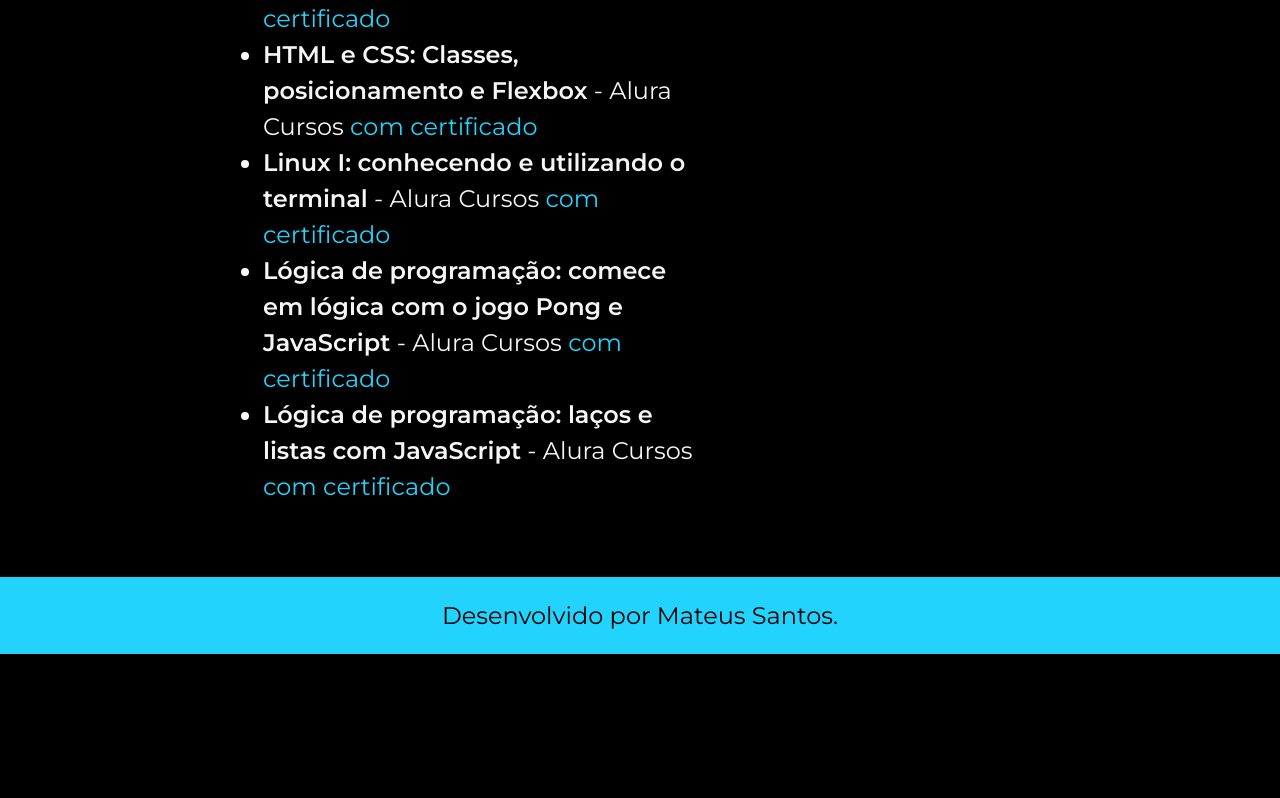
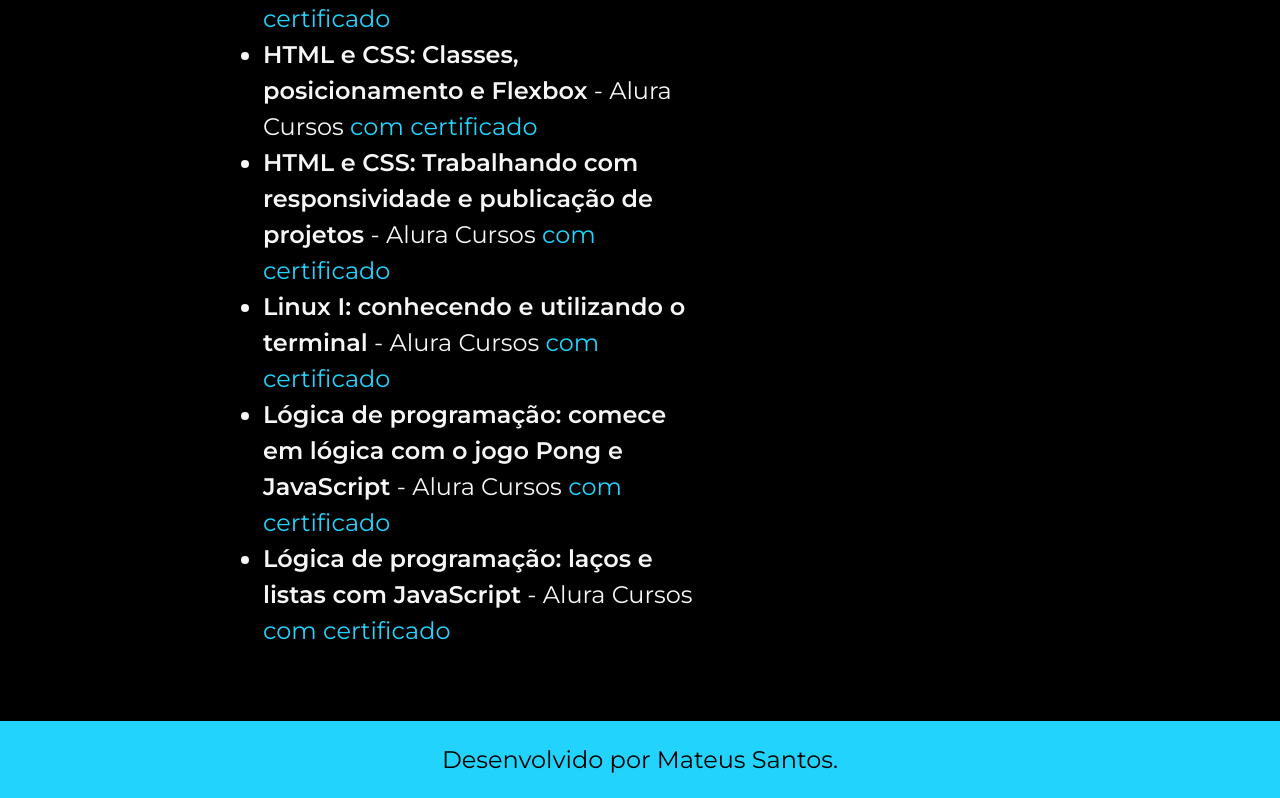
Before and after one commit to Ellysios/portfolio, a plain HTML site: page resume.html in a window 1280 px wide. Shown: the part 2182-2980 px from the top of the page. Before the commit the page ends 2836 px from the top, so only its background shows below. Drawn offline with nearby package versions, Linux system fonts and the light colour scheme.

Commit message:
Update resume.html

```diff
--- a/resume.html
+++ b/resume.html
@@ -54,6 +54,7 @@
                 <li class="presentation__text__paragraph"><strong>HTML e CSS: ambientes de desenvolvimento, estrutura de arquivos e tags</strong> - Alura Cursos <a class="certificate" href="https://cursos.alura.com.br/certificate/d83ce9e5-2fd0-4417-8485-fb8f54568bb3">com certificado</a></li>
                 <li class="presentation__text__paragraph"><strong>HTML e CSS: cabeçalho, footer e variáveis CSS</strong> - Alura Cursos <a class="certificate" href="https://cursos.alura.com.br/certificate/789781a1-215c-49ad-b034-25cdfc3d3ff8">com certificado</a></li>
                 <li class="presentation__text__paragraph"><strong>HTML e CSS: Classes, posicionamento e Flexbox</strong> - Alura Cursos <a class="certificate" href="https://cursos.alura.com.br/certificate/417d4578-7cd9-418b-804f-60d14b15b38f">com certificado</a></li>
+                <li class="presentation__text__paragraph"><strong>HTML e CSS: Trabalhando com responsividade e publicação de projetos</strong> - Alura Cursos <a class="certificate" href="https://cursos.alura.com.br/certificate/976796ff-1dae-49ab-9366-f17b10dc12bb?lang=pt_BR">com certificado</a></li>
                 <li class="presentation__text__paragraph"><strong>Linux I: conhecendo e utilizando o terminal</strong> - Alura Cursos <a class="certificate" href="https://cursos.alura.com.br/certificate/dce94313-e8b6-43cf-8833-f84cf3ca2428">com certificado</a></li>
                 <li class="presentation__text__paragraph"><strong>Lógica de programação: comece em lógica com o jogo Pong e JavaScript</strong> - Alura Cursos <a class="certificate" href="https://cursos.alura.com.br/certificate/338baa0d-7507-4b70-9f38-927db792d5e5">com certificado</a></li>
                 <li class="presentation__text__paragraph"><strong>Lógica de programação: laços e listas com JavaScript</strong> - Alura Cursos <a class="certificate" href="https://cursos.alura.com.br/certificate/4c37d234-5eef-452a-863e-5817cb21a900">com certificado</a></li>
```
